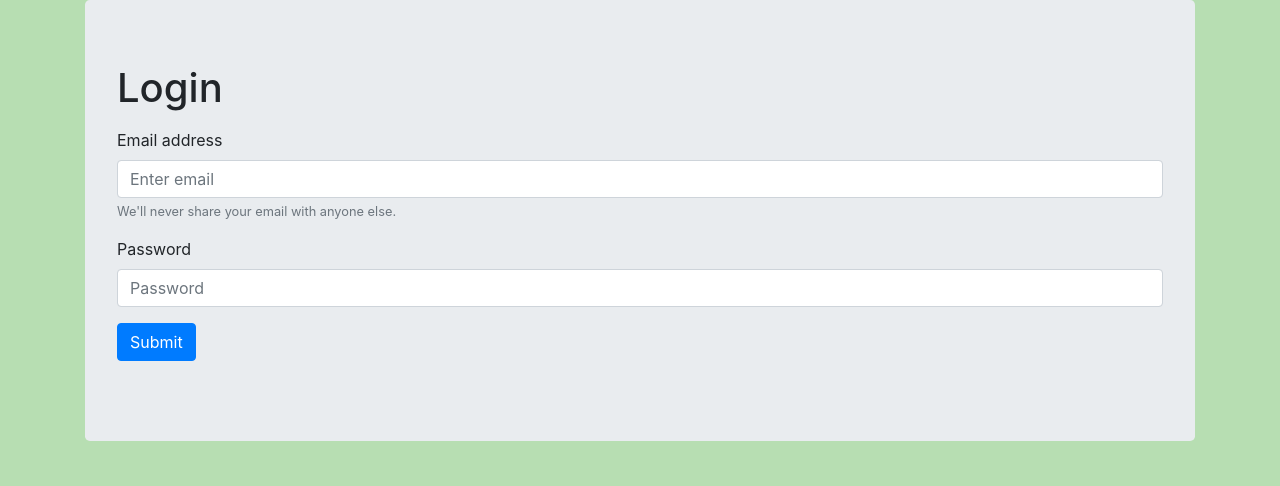
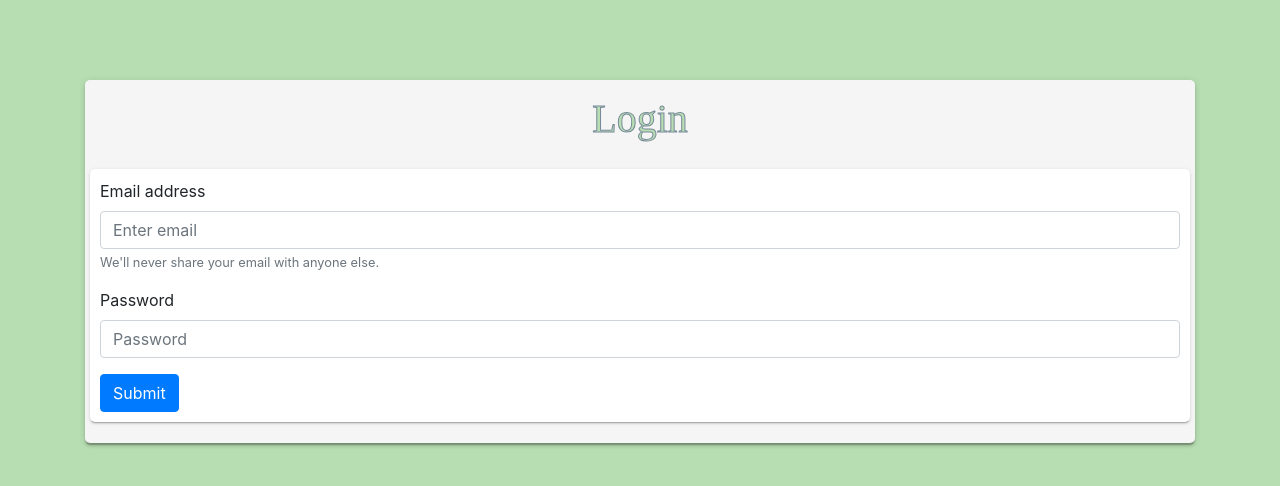
Before and after one commit to aricursion/EcoLink, a Python web app: template templates/login.html in a window 1280 px wide. Shown: the top 486 px of the page. Run offline with Jinja, Linux system fonts and the light colour scheme; the template is opened without the code that fills it, so the values that code supplies are empty; some libraries are stand-ins or nearby versions.

Commit message:
Login + Register <3

```diff
--- a/templates/login.html
+++ b/templates/login.html
@@ -1,9 +1,39 @@
 {% extends "layout.html" %}
+
+{% block styles %}
+
+<style>
+
+	.title {
+			color:#b7deb2;
+			text-shadow:1px solid black;
+			font-family: "Bungee";
+			-webkit-text-stroke: 1px lightslategrey;
+			-webkit-text-fill-color:#b7deb2;
+			padding:10px;
+		}
+	form{
+		background-color:white;
+		box-shadow: 0 2px 2px 0 rgba(0, 0, 0, 0.07), 0 1px 4px 0 rgba(0, 0, 0, 0.12), 0 2px 1px -1px rgba(0, 0, 0, 0.2);
+		border-radius:5px;
+		padding:10px;
+	}
+	.z-depth-5 {
+		margin-top:10vh;
+		box-shadow: 0 3px 3px 0 rgba(0, 0, 0, 0.14), 0 1px 7px 0 rgba(0, 0, 0, 0.12), 0 3px 1px -1px rgba(0, 0, 0, 0.2);
+		padding:5px;
+		border-radius:5px;
+		background-color:whitesmoke;
+	}
+	</style>
+
+{% endblock %}
 
 {% block content %}
 
-<div class="jumbotron">
-    <h1>Login</h1>
+<div class="z-depth-5">
+
+	<center><h1 class="title">Login</h1></center>
     <p class="lead">
 		<form action="{{ url_for("actionLogin") }}" method="post">
 		  <div class="form-group">
--- a/templates/register.html
+++ b/templates/register.html
@@ -14,7 +14,7 @@
 	}
 form{
 	background-color:white;
-
+	box-shadow: 0 2px 2px 0 rgba(0, 0, 0, 0.07), 0 1px 4px 0 rgba(0, 0, 0, 0.12), 0 2px 1px -1px rgba(0, 0, 0, 0.2);
 	border-radius:5px;
 	padding:10px;
 }
```
